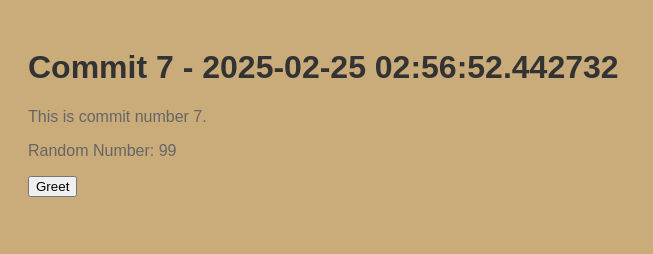
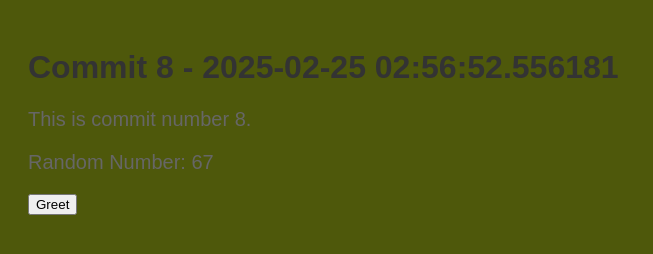
Before and after one commit to legbald0d/myrep-repo-20250225025649, a plain HTML site: page index.html in a window 1280 px wide. Shown: the whole page, without its empty margins (0-653 px from the left). Drawn offline with Linux system fonts and the light colour scheme.

Commit message:
📝 Commit 8 with HTML, CSS, and JS

```diff
--- a/index.html
+++ b/index.html
@@ -2,13 +2,13 @@
     <!DOCTYPE html>
     <html>
     <head>
-        <title>Commit 7 - 2025-02-25 02:56:52.442732</title>
+        <title>Commit 8 - 2025-02-25 02:56:52.556181</title>
         <link rel="stylesheet" href="style.css">
     </head>
     <body>
-        <h1>Commit 7 - 2025-02-25 02:56:52.442732</h1>
-        <p>This is commit number 7.</p>
-        <p>Random Number: 99</p>
+        <h1>Commit 8 - 2025-02-25 02:56:52.556181</h1>
+        <p>This is commit number 8.</p>
+        <p>Random Number: 67</p>
         <button onclick="greet()">Greet</button>
         <script src="script.js"></script>
     </body>
--- a/script.js
+++ b/script.js
@@ -2,4 +2,4 @@
     function greet() {
         alert('Hello from commit ' + commitNumber + '!');
     }
-    var commitNumber = 7;
+    var commitNumber = 8;
--- a/style.css
+++ b/style.css
@@ -1,7 +1,7 @@
 
     body {
         font-family: Arial, sans-serif;
-        background-color: #caab7a;
+        background-color: #4e580b;
         padding: 20px;
     }
     h1 {
@@ -9,5 +9,5 @@
     }
     p {
         color: #666;
-        font-size: 16px;
+        font-size: 20px;
     }
```
